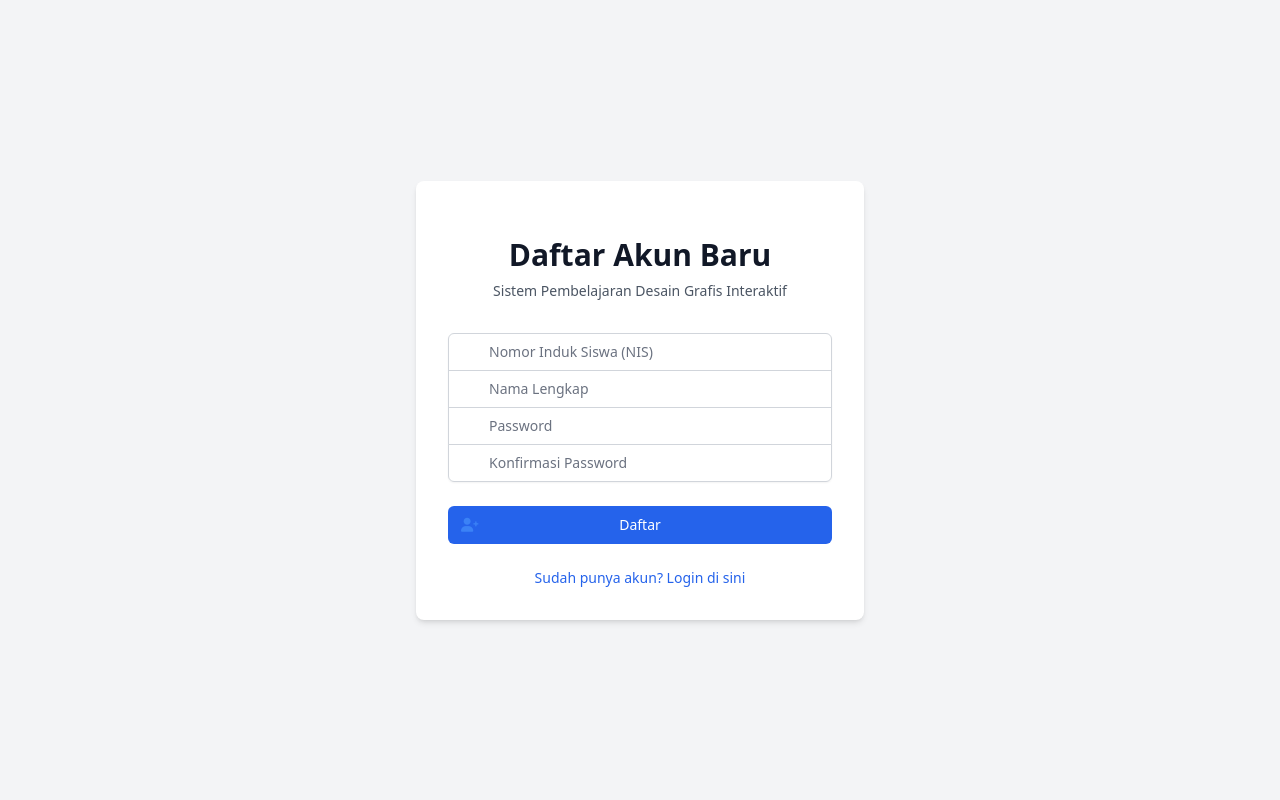
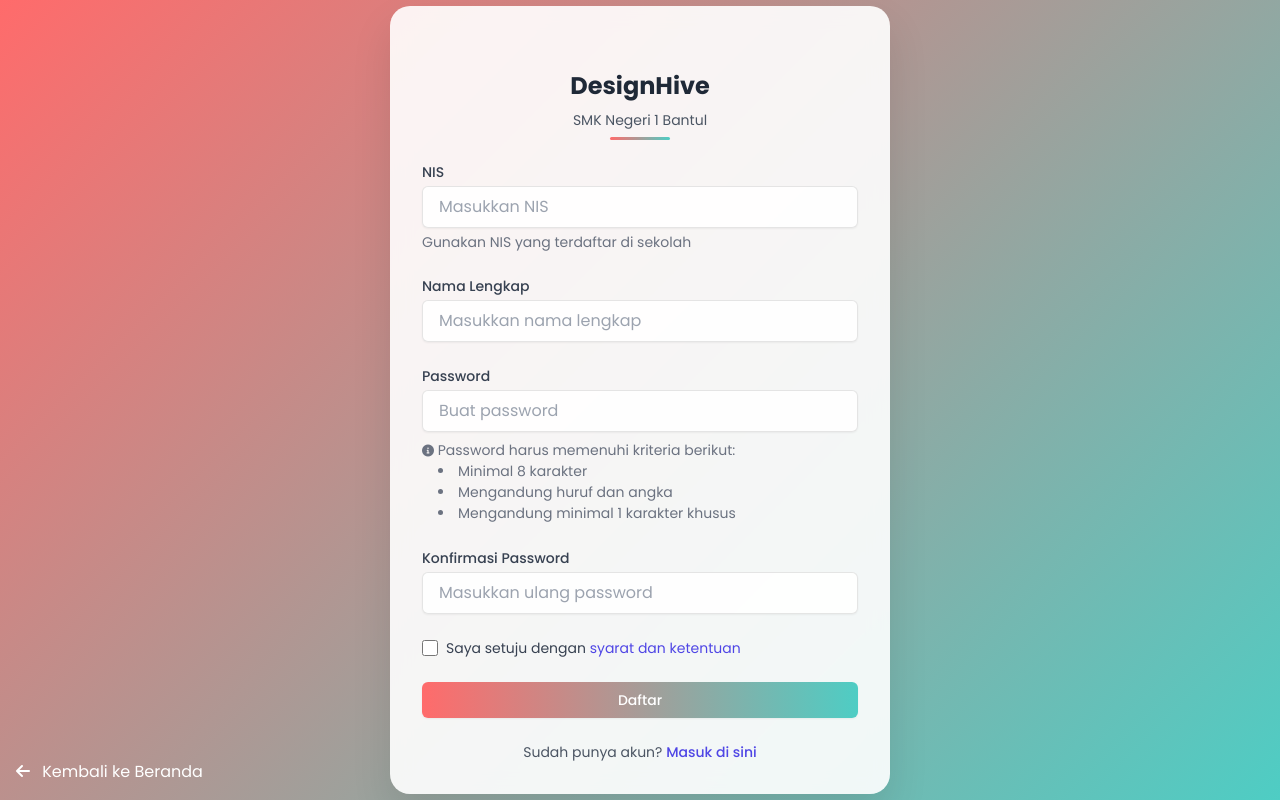
Before and after one commit to Avantheim-R/blackboxai-1746694529777, a PHP site: page /auth/register.php in a window 1280 px wide. Run offline with PHP 8.4, Linux system fonts and the light colour scheme; some libraries are stand-ins or nearby versions.

Commit message:
Add auth/register.php 1746698537535

```diff
--- a/auth/register.php
+++ b/auth/register.php
@@ -1,13 +1,6 @@
 <?php
 session_start();
 require_once('../config/db.php');
-
-// Redirect if already logged in
-if (isset($_SESSION['user_id'])) {
-    $redirect = $_SESSION['user_role'] === 'admin' ? '/admin/dashboard.php' : '/student/dashboard.php';
-    header("Location: $redirect");
-    exit;
-}
 
 $error = '';
 $success = '';
@@ -18,37 +11,31 @@
     $password = $_POST['password'] ?? '';
     $confirm_password = $_POST['confirm_password'] ?? '';
 
-    // Validate input
     if (empty($nis) || empty($name) || empty($password) || empty($confirm_password)) {
         $error = 'Silakan isi semua field';
     } elseif ($password !== $confirm_password) {
         $error = 'Password tidak cocok';
-    } elseif (strlen($password) < 6) {
-        $error = 'Password minimal 6 karakter';
     } else {
-        try {
         // Check if NIS already exists
         $stmt = $pdo->prepare("SELECT COUNT(*) FROM Users WHERE nis = ?");
         $stmt->execute([$nis]);
         if ($stmt->fetchColumn() > 0) {
             $error = 'NIS sudah terdaftar';
         } else {
-                // Create new user
+            try {
                 $stmt = $pdo->prepare("
-                    INSERT INTO Users (nis, name, password, role)
-                    VALUES (?, ?, ?, 'student')
+                    INSERT INTO Users (nis, name, password, role, level, points, created_at)
+                    VALUES (?, ?, ?, 'student', 1, 0, NOW())
                 ");
                 $stmt->execute([
                     $nis,
                     $name,
                     password_hash($password, PASSWORD_DEFAULT)
                 ]);
-
                 $success = 'Pendaftaran berhasil! Silakan login.';
+            } catch (PDOException $e) {
+                $error = 'Terjadi kesalahan saat mendaftar';
             }
-        } catch (PDOException $e) {
-            $error = 'Terjadi kesalahan sistem';
-            error_log($e->getMessage());
         }
     }
 }
@@ -58,118 +45,184 @@
 <head>
     <meta charset="UTF-8">
     <meta name="viewport" content="width=device-width, initial-scale=1.0">
-    <title>Registrasi - Sistem Pembelajaran Desain Grafis</title>
+    <title>Daftar - DesignHive</title>
     <script src="https://cdn.tailwindcss.com"></script>
     <link href="https://cdnjs.cloudflare.com/ajax/libs/font-awesome/6.0.0-beta3/css/all.min.css" rel="stylesheet">
+    <link href="https://fonts.googleapis.com/css2?family=Poppins:wght@300;400;500;600;700&display=swap" rel="stylesheet">
+    <style>
+        body {
+            font-family: 'Poppins', sans-serif;
+            background: linear-gradient(135deg, #FF6B6B 0%, #4ECDC4 100%);
+            min-height: 100vh;
+            display: flex;
+            align-items: center;
+            justify-content: center;
+        }
+        .register-card {
+            background: rgba(255, 255, 255, 0.9);
+            backdrop-filter: blur(10px);
+            border-radius: 20px;
+            box-shadow: 0 20px 40px rgba(0, 0, 0, 0.1);
+            overflow: hidden;
+            width: 100%;
+            max-width: 500px;
+            padding: 2rem;
+        }
+        .form-input {
+            background: rgba(255, 255, 255, 0.9);
+            border: 1px solid rgba(0, 0, 0, 0.1);
+            transition: all 0.3s ease;
+        }
+        .form-input:focus {
+            border-color: #4ECDC4;
+            box-shadow: 0 0 0 2px rgba(78, 205, 196, 0.2);
+        }
+        .btn-register {
+            background: linear-gradient(90deg, #FF6B6B 0%, #4ECDC4 100%);
+            color: white;
+            transition: all 0.3s ease;
+        }
+        .btn-register:hover {
+            transform: translateY(-2px);
+            box-shadow: 0 8px 15px rgba(78, 205, 196, 0.3);
+        }
+        .logo-container {
+            position: relative;
+            margin-bottom: 2rem;
+        }
+        .logo-container::after {
+            content: '';
+            position: absolute;
+            bottom: -10px;
+            left: 50%;
+            transform: translateX(-50%);
+            width: 60px;
+            height: 3px;
+            background: linear-gradient(90deg, #FF6B6B 0%, #4ECDC4 100%);
+            border-radius: 3px;
+        }
+        .password-requirements {
+            font-size: 0.875rem;
+            color: #6B7280;
+            margin-top: 0.5rem;
+        }
+        .password-requirements i {
+            font-size: 0.75rem;
+        }
+    </style>
 </head>
-<body class="bg-gray-100">
-    <div class="min-h-screen flex items-center justify-center py-12 px-4 sm:px-6 lg:px-8">
-        <div class="max-w-md w-full space-y-8 bg-white p-8 rounded-lg shadow-md">
-            <div>
-                <h2 class="mt-6 text-center text-3xl font-extrabold text-gray-900">
-                    Daftar Akun Baru
-                </h2>
-                <p class="mt-2 text-center text-sm text-gray-600">
-                    Sistem Pembelajaran Desain Grafis Interaktif
-                </p>
+<body class="px-4">
+    <div class="register-card">
+        <div class="logo-container text-center">
+            <a href="/" class="inline-block">
+                <i class="fas fa-hexagon text-4xl text-gray-800"></i>
+                <h1 class="text-2xl font-bold text-gray-800 mt-2">DesignHive</h1>
+            </a>
+            <p class="text-gray-600 text-sm mt-2">SMK Negeri 1 Bantul</p>
         </div>
 
         <?php if ($error): ?>
-                <div class="bg-red-100 border border-red-400 text-red-700 px-4 py-3 rounded relative" role="alert">
+            <div class="bg-red-100 border border-red-400 text-red-700 px-4 py-3 rounded relative mb-4">
                 <span class="block sm:inline"><?= htmlspecialchars($error) ?></span>
             </div>
         <?php endif; ?>
 
         <?php if ($success): ?>
-                <div class="bg-green-100 border border-green-400 text-green-700 px-4 py-3 rounded relative" role="alert">
+            <div class="bg-green-100 border border-green-400 text-green-700 px-4 py-3 rounded relative mb-4">
                 <span class="block sm:inline"><?= htmlspecialchars($success) ?></span>
-                    <div class="mt-2">
-                        <a href="login.php" class="font-medium text-green-600 hover:text-green-500">
-                            Klik di sini untuk login
-                        </a>
+                <a href="login.php" class="block mt-2 text-green-700 underline">Klik di sini untuk login</a>
             </div>
+        <?php endif; ?>
+
+        <form method="POST" class="space-y-6">
+            <div>
+                <label for="nis" class="block text-sm font-medium text-gray-700">NIS</label>
+                <input type="text" id="nis" name="nis" required
+                       class="form-input mt-1 block w-full rounded-md shadow-sm px-4 py-2"
+                       placeholder="Masukkan NIS">
+                <p class="text-sm text-gray-500 mt-1">Gunakan NIS yang terdaftar di sekolah</p>
             </div>
-            <?php else: ?>
-                <form class="mt-8 space-y-6" method="POST">
-                    <div class="rounded-md shadow-sm -space-y-px">
+
             <div>
-                            <label for="nis" class="sr-only">NIS</label>
-                            <div class="relative">
-                                <div class="absolute inset-y-0 left-0 pl-3 flex items-center pointer-events-none">
-                                    <i class="fas fa-id-card text-gray-400"></i>
+                <label for="name" class="block text-sm font-medium text-gray-700">Nama Lengkap</label>
+                <input type="text" id="name" name="name" required
+                       class="form-input mt-1 block w-full rounded-md shadow-sm px-4 py-2"
+                       placeholder="Masukkan nama lengkap">
             </div>
-                                <input id="nis" name="nis" type="text" required
-                                    class="appearance-none rounded-none relative block w-full px-3 py-2 pl-10 border border-gray-300 placeholder-gray-500 text-gray-900 rounded-t-md focus:outline-none focus:ring-blue-500 focus:border-blue-500 focus:z-10 sm:text-sm"
-                                    placeholder="Nomor Induk Siswa (NIS)">
-                            </div>
-                        </div>
+
             <div>
-                            <label for="name" class="sr-only">Nama Lengkap</label>
-                            <div class="relative">
-                                <div class="absolute inset-y-0 left-0 pl-3 flex items-center pointer-events-none">
-                                    <i class="fas fa-user text-gray-400"></i>
-                                </div>
-                                <input id="name" name="name" type="text" required
-                                    class="appearance-none rounded-none relative block w-full px-3 py-2 pl-10 border border-gray-300 placeholder-gray-500 text-gray-900 focus:outline-none focus:ring-blue-500 focus:border-blue-500 focus:z-10 sm:text-sm"
-                                    placeholder="Nama Lengkap">
-                            </div>
-                        </div>
-                        <div>
-                            <label for="password" class="sr-only">Password</label>
-                            <div class="relative">
-                                <div class="absolute inset-y-0 left-0 pl-3 flex items-center pointer-events-none">
-                                    <i class="fas fa-lock text-gray-400"></i>
-                                </div>
-                                <input id="password" name="password" type="password" required
-                                    class="appearance-none rounded-none relative block w-full px-3 py-2 pl-10 border border-gray-300 placeholder-gray-500 text-gray-900 focus:outline-none focus:ring-blue-500 focus:border-blue-500 focus:z-10 sm:text-sm"
-                                    placeholder="Password">
-                            </div>
-                        </div>
-                        <div>
-                            <label for="confirm_password" class="sr-only">Konfirmasi Password</label>
-                            <div class="relative">
-                                <div class="absolute inset-y-0 left-0 pl-3 flex items-center pointer-events-none">
-                                    <i class="fas fa-lock text-gray-400"></i>
-                                </div>
-                                <input id="confirm_password" name="confirm_password" type="password" required
-                                    class="appearance-none rounded-none relative block w-full px-3 py-2 pl-10 border border-gray-300 placeholder-gray-500 text-gray-900 rounded-b-md focus:outline-none focus:ring-blue-500 focus:border-blue-500 focus:z-10 sm:text-sm"
-                                    placeholder="Konfirmasi Password">
-                            </div>
+                <label for="password" class="block text-sm font-medium text-gray-700">Password</label>
+                <input type="password" id="password" name="password" required
+                       class="form-input mt-1 block w-full rounded-md shadow-sm px-4 py-2"
+                       placeholder="Buat password">
+                <div class="password-requirements">
+                    <p><i class="fas fa-info-circle"></i> Password harus memenuhi kriteria berikut:</p>
+                    <ul class="list-disc list-inside ml-4">
+                        <li>Minimal 8 karakter</li>
+                        <li>Mengandung huruf dan angka</li>
+                        <li>Mengandung minimal 1 karakter khusus</li>
+                    </ul>
                 </div>
             </div>
 
             <div>
-                        <button type="submit"
-                                class="group relative w-full flex justify-center py-2 px-4 border border-transparent text-sm font-medium rounded-md text-white bg-blue-600 hover:bg-blue-700 focus:outline-none focus:ring-2 focus:ring-offset-2 focus:ring-blue-500">
-                            <span class="absolute left-0 inset-y-0 flex items-center pl-3">
-                                <i class="fas fa-user-plus text-blue-500 group-hover:text-blue-400"></i>
-                            </span>
+                <label for="confirm_password" class="block text-sm font-medium text-gray-700">Konfirmasi Password</label>
+                <input type="password" id="confirm_password" name="confirm_password" required
+                       class="form-input mt-1 block w-full rounded-md shadow-sm px-4 py-2"
+                       placeholder="Masukkan ulang password">
+            </div>
+
+            <div class="flex items-center">
+                <input type="checkbox" id="terms" name="terms" required
+                       class="h-4 w-4 text-indigo-600 focus:ring-indigo-500 border-gray-300 rounded">
+                <label for="terms" class="ml-2 block text-sm text-gray-700">
+                    Saya setuju dengan <a href="#" class="text-indigo-600 hover:text-indigo-500">syarat dan ketentuan</a>
+                </label>
+            </div>
+
+            <button type="submit" class="btn-register w-full flex justify-center py-2 px-4 rounded-md shadow-sm text-sm font-medium">
                 Daftar
             </button>
-                    </div>
+        </form>
 
-                    <div class="text-sm text-center">
-                        <a href="login.php" class="font-medium text-blue-600 hover:text-blue-500">
-                            Sudah punya akun? Login di sini
+        <div class="mt-6 text-center">
+            <p class="text-sm text-gray-600">
+                Sudah punya akun?
+                <a href="login.php" class="font-medium text-indigo-600 hover:text-indigo-500">
+                    Masuk di sini
                 </a>
-                    </div>
-                </form>
-            <?php endif; ?>
+            </p>
         </div>
     </div>
 
+    <div class="fixed bottom-4 left-4">
+        <a href="/" class="text-white hover:text-gray-200 transition">
+            <i class="fas fa-arrow-left mr-2"></i>
+            Kembali ke Beranda
+        </a>
+    </div>
+
     <script>
-    // Client-side password validation
-    document.querySelector('form').addEventListener('submit', function(e) {
-        const password = document.getElementById('password').value;
-        const confirmPassword = document.getElementById('confirm_password').value;
+    // Password validation
+    const passwordInput = document.getElementById('password');
+    const confirmPasswordInput = document.getElementById('confirm_password');
+    const form = document.querySelector('form');
 
-        if (password.length < 6) {
+    form.addEventListener('submit', function(e) {
+        if (passwordInput.value !== confirmPasswordInput.value) {
             e.preventDefault();
-            alert('Password minimal 6 karakter');
-        } else if (password !== confirmPassword) {
+            alert('Password tidak cocok!');
+        }
+
+        if (passwordInput.value.length < 8) {
             e.preventDefault();
-            alert('Password tidak cocok');
+            alert('Password harus minimal 8 karakter!');
+        }
+
+        // Check for letters and numbers
+        if (!/^(?=.*[A-Za-z])(?=.*\d)(?=.*[@$!%*#?&])[A-Za-z\d@$!%*#?&]{8,}$/.test(passwordInput.value)) {
+            e.preventDefault();
+            alert('Password harus mengandung huruf, angka, dan karakter khusus!');
         }
     });
     </script>
```
Lines whose indentation alone changed are shown as unchanged.
